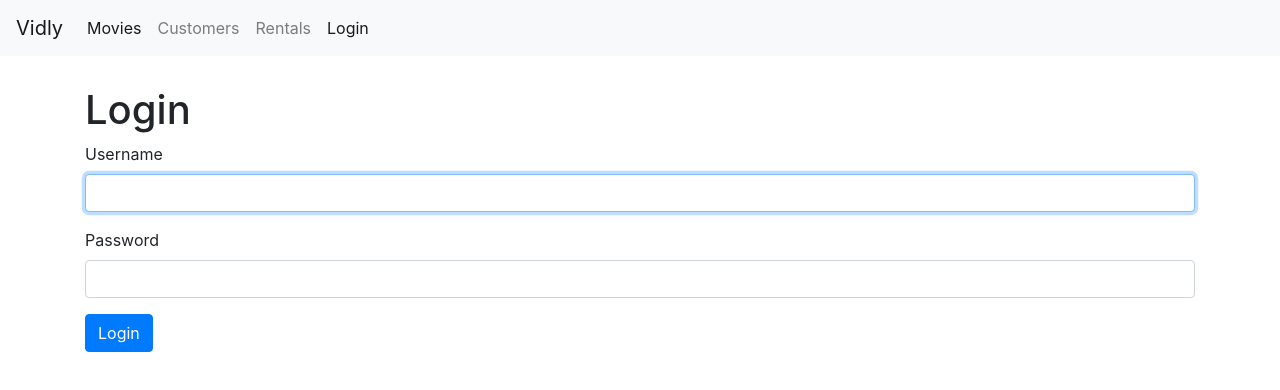
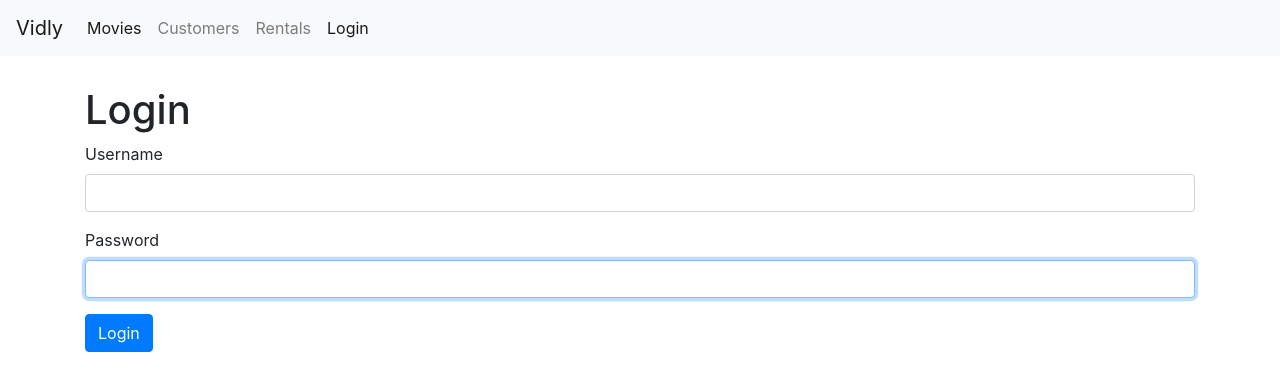
Before and after one commit to thaibinhnguyen/learn-react, a React (Create React App) app: page /login in a window 1280 px wide. Shown: the top 390 px of the page. Built offline with nearby package versions, Linux system fonts and the light colour scheme.

Commit message:
extracting a reusable input

```diff
--- a/src/components/LoginForm.jsx
+++ b/src/components/LoginForm.jsx
@@ -1,4 +1,5 @@
 import React, { Component } from "react";
+import Input from './common/Input';
 
 export default class LoginForm extends Component {
     // username = React.createRef();
@@ -6,12 +7,26 @@ export default class LoginForm extends Component {
         account: {
             password: "",
             username: ""
+        },
+        errors: {}
+    }
+    validate = () => {
+        const errors = {};
+        const { account } = this.state;
+        if (account.username.trim() === '') {
+            errors.username = 'Username is required';
+        }
+        if (account.password.trim() === '') {
+            errors.password = 'Password is required';
         }
     }
     handleSubmit = (e) => {
         e.preventDefault();
         //call the server
-        const username = this.username.current.value;
+        // const username = this.username.current.value;
+        const errors = this.validate();
+        this.setState({ errors });
+        if (errors) return;
         console.log("submitted");
     };
     handleChange = ({ currentTarget: input }) => {
@@ -25,29 +40,8 @@ export default class LoginForm extends Component {
             <div>
                 <h1>Login</h1>
                 <form onSubmit={this.handleSubmit}>
-                    <div className="form-group">
-                        <label htmlFor="username">Username</label>
-                        <input
-                            autoFocus
-                            name="username"
-                            value={account.username}
-                            onChange={this.handleChange}
-                            id="username"
-                            type="text"
-                            className="form-control"
-                        />
-                    </div>
-                    <div className="form-group">
-                        <label htmlFor="password">Password</label>
-                        <input
-                            name="password"
-                            id="password"
-                            type="text"
-                            className="form-control"
-                            value={account.password}
-                            onChange={this.handleChange}
-                        />
-                    </div>
+                    <Input name="username" label="Username" value={account.name} onChange={this.handleChange} />
+                    <Input name="password" label="Password" value={account.password} onChange={this.handleChange} />
                     <button className="btn btn-primary">Login</button>
                 </form>
             </div>
--- a/src/components/Movies.jsx
+++ b/src/components/Movies.jsx
@@ -116,7 +116,7 @@ export default class Movies extends Component {
         return (
             <React.Fragment>
                 <div className="container">
-                    <NavBar />
+                    {/* <NavBar /> */}
                     <div className="row">
                         <div className="col-3">
                             <Filtering
--- /dev/null
+++ b/src/components/common/Input.jsx
@@ -0,0 +1,18 @@
+import React from 'react'
+
+export default function Input({ name, label, value, onChange }) {
+    return (
+        <div className="form-group">
+            <label htmlFor={name}>{label}</label>
+            <input
+                autoFocus
+                name={name}
+                value={value}
+                onChange={onChange}
+                id={name}
+                type="text"
+                className="form-control"
+            />
+        </div>
+    )
+}
```
